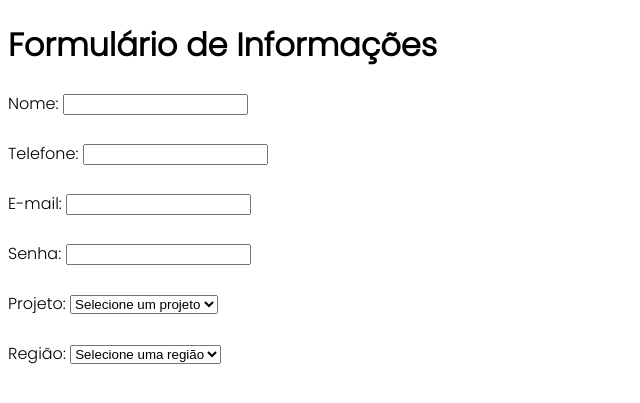
After one commit to pedroandriottii/bridge, a Django app: page /formulario/ in a window 1280 px wide. The commit adds this page. Shown: the top 403 px of the page, without its empty margins (0-640 px from the left). Run offline with Django 4.2, Linux system fonts and the light colour scheme.

Commit message:
front inicial

```diff
--- a/project/project/app/daos.py
+++ b/project/project/app/daos.py
@@ -0,0 +1 @@
+from models import User
--- /dev/null
+++ b/project/project/app/forms.py
@@ -0,0 +1,2 @@
+from django import forms
+from models import User
--- a/project/project/app/templates/base.html
+++ b/project/project/app/templates/base.html
@@ -3,23 +3,24 @@
 <head>
     <meta charset="UTF-8">
     <meta name="viewport" content="width=device-width, initial-scale=1.0">
-    <title>{% block title %}My Website{% endblock %}</title>
+
 </head>
 <body>
     <header>
-        <h1>Welcome to My Website</h1>
-        <nav>
-            <ul>
-                <li><a href="/">Home</a></li>
-                <li><a href="/about/">About</a></li>
-            </ul>
-        </nav>
+        <link rel="preconnect" href="https://fonts.googleapis.com">
+        <link rel="preconnect" href="https://fonts.gstatic.com" crossorigin>
+        <link href="https://fonts.googleapis.com/css2?family=Poppins:wght@100;300&display=swap" rel="stylesheet">
+
     </header>
     <div class="content">
         {% block content %}{% endblock %}
     </div>
-    <footer>
-        &copy; {{ year }} My Website
-    </footer>
+
 </body>
 </html>
+
+<style>
+    body{
+    font-family: 'Poppins', sans-serif;
+    }
+</style>
--- /dev/null
+++ b/project/project/app/templates/formulario.html
@@ -0,0 +1,44 @@
+{% extends "base.html" %}
+
+
+{% block content %}
+<!DOCTYPE html>
+<html lang="pt-BR">
+<head>
+    <meta charset="UTF-8">
+</head>
+<body>
+    <h1>Formulário de Informações</h1>
+    <form method="post">
+        {% csrf_token %}
+        <label for="name">Nome:</label>
+        <input type="text" id="name" name="name" maxlength="255" required><br><br>
+
+        <label for="phone">Telefone:</label>
+        <input type="text" id="phone" name="phone" maxlength="255" required><br><br>
+
+        <label for="email">E-mail:</label>
+        <input type="email" id="email" name="email" maxlength="255" required><br><br>
+
+        <label for="password">Senha:</label>
+        <input type="password" id="password" name="password" maxlength="255" required><br><br>
+
+        <label for="project">Projeto:</label>
+        <select id="project" name="project">
+            <option value="" selected>Selecione um projeto</option>
+        </select><br><br>
+    </form>
+<label for="region">Região:</label>
+<select id="region" name="region">
+    <option value="" selected>Selecione uma região</option>
+    <option value="Norte">Norte</option>
+    <option value="Nordeste">Nordeste</option>
+    <option value="Centro-Oeste">Centro-Oeste</option>
+    <option value="Sudeste">Sudeste</option>
+    <option value="Sul">Sul</option>
+</select>
+
+</body>
+</html>
+
+{% endblock %}
--- a/project/project/app/views.py
+++ b/project/project/app/views.py
@@ -4,3 +4,6 @@ from django.shortcuts import render
 def index(request):
 
    return render(request, 'index.html')
+
+def formulario (request):
+   return render(request, 'formulario.html')
--- a/project/project/project/urls.py
+++ b/project/project/project/urls.py
@@ -21,4 +21,5 @@ from app import views
 urlpatterns = [
     path('admin/', admin.site.urls),
     path('', views.index, name='index'),
+    path('formulario/', views.formulario, name='formulario')
 ]
```
Also changed, not shown: project/project/app/templates/index.html (+6 -3 lines), 1 other file.
